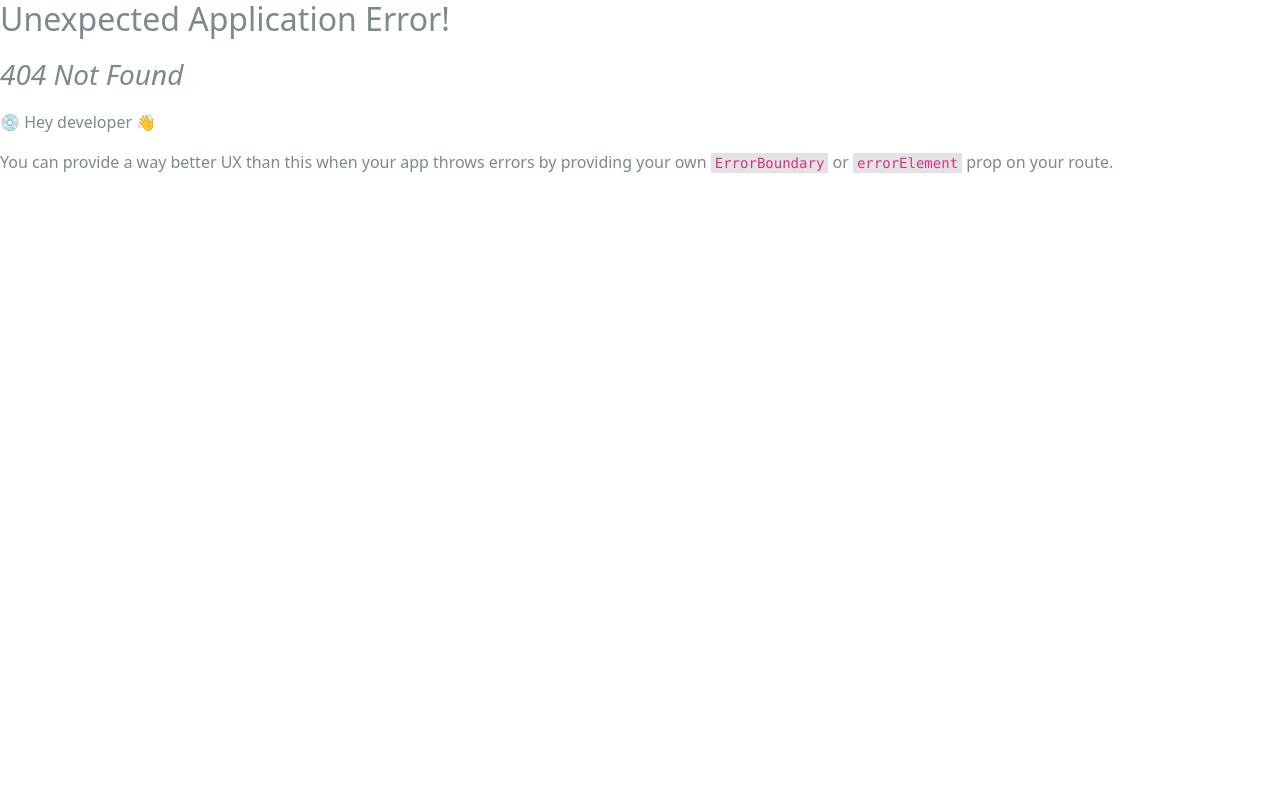
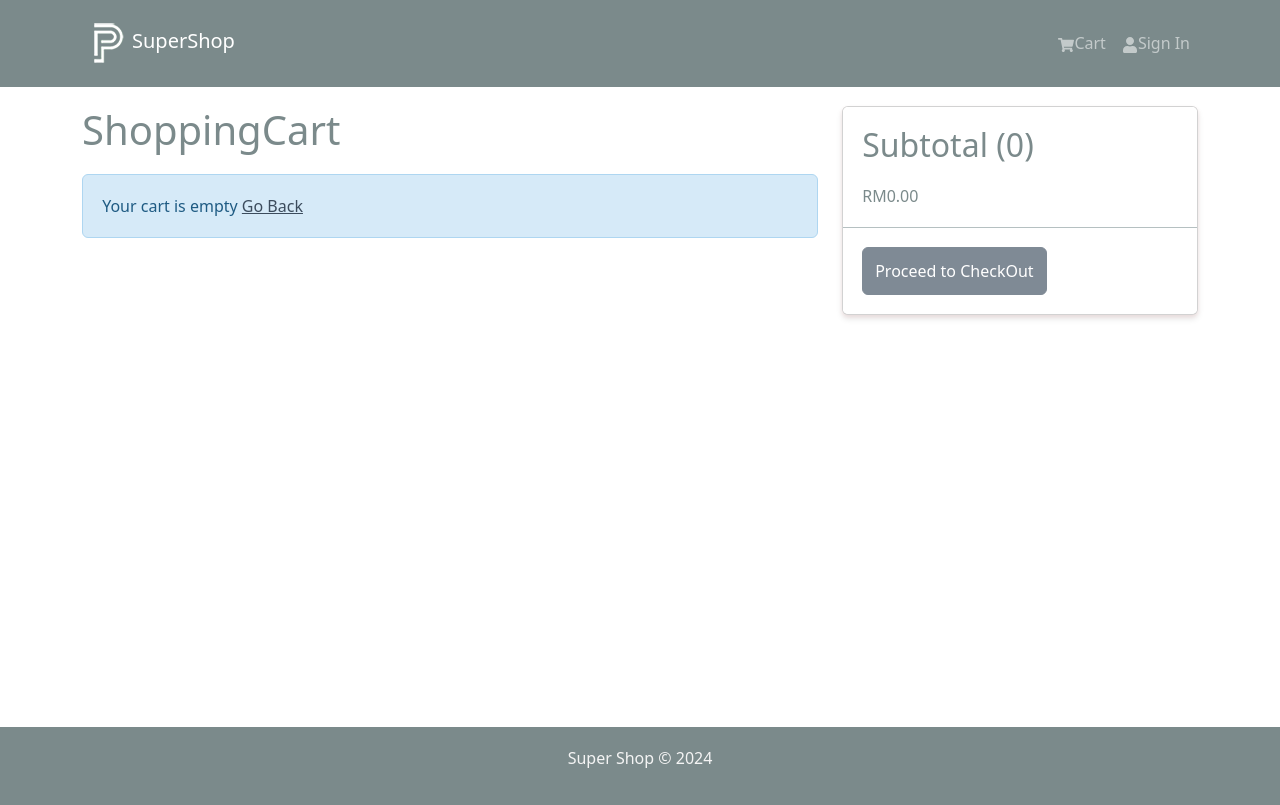
Before and after one commit to ruiensim/supershop, a React (Create React App) app in the folder frontend/: page /cart in a window 1280 px wide. Before the commit this address had no page. Built offline with nearby package versions, Linux system fonts and the light colour scheme.

Commit message:
update cart function

```diff
--- a/frontend/src/components/Header.jsx
+++ b/frontend/src/components/Header.jsx
@@ -1,11 +1,14 @@
-import { Navbar,Nav,Container } from 'react-bootstrap'
+import {Badge, Navbar,Nav,Container } from 'react-bootstrap'
 import { FaShoppingCart, FaUser } from 'react-icons/fa'
 import { LinkContainer } from 'react-router-bootstrap'
 import logo from '../assets/logo.png'
 
 import React from 'react'
+import { useSelector } from 'react-redux'
 
 const Header = () => {
+  const {  cartItems } = useSelector((state)=>state.cart);
+  console.log('show',cartItems)
   return (
     <header>
         <Navbar bg="dark" variant='dark' expand="lg" collapseOnSelect>
@@ -20,7 +23,15 @@
                 <Navbar.Collapse id = "basic-navbar-nav">
                     <Nav className='ms-auto'>
                         <LinkContainer to="">
-                        <Nav.Link ><FaShoppingCart/>Cart</Nav.Link>
+                        <Nav.Link ><FaShoppingCart/>Cart
+                        {
+                            cartItems.length > 0 &&(
+                                <Badge pill bg='success' style={{marginLeft:'5px'}}>
+                                    {cartItems.reduce((a,c)=> a+c.qty,0)}
+                                </Badge>
+                            )
+                        }
+                        </Nav.Link>
                         </LinkContainer>
                         <LinkContainer to="">
                         <Nav.Link ><FaUser/>Sign In</Nav.Link>
--- a/frontend/src/index.js
+++ b/frontend/src/index.js
@@ -13,6 +13,7 @@
 import ProductScreen from './screens/ProductScreen';
 import { Provider } from 'react-redux';
 import store from './store';
+import CartScreen from './screens/CartScreen';
 
 const root = ReactDOM.createRoot(document.getElementById('root'));
 const router = createBrowserRouter(
@@ -20,6 +21,7 @@
     <Route path="/" element={<App/>}>
       <Route index={true} path="/" element={<HomeScreen/>}/>
       <Route path="/product/:id" element={<ProductScreen/>}/>
+      <Route path="/cart" element={<CartScreen/>}/>
     </Route>
   )
 )
--- /dev/null
+++ b/frontend/src/screens/CartScreen.jsx
@@ -0,0 +1,105 @@
+import { Col, ListGroup, Row,Image, Form, Button,Card } from "react-bootstrap"
+import { FaTrash } from "react-icons/fa"
+import { Link, Navigate, useNavigate } from "react-router-dom"
+import Message from "../components/Message"
+import { useDispatch, useSelector } from "react-redux"
+import { addToCart, removeFromCart } from "../slices/cartSlice"
+
+
+const CartScreen = () => {
+
+  const dispatch = useDispatch();
+  const navigate = useNavigate();
+
+  const addToCartHandler = async (product,qty) =>{
+    dispatch(addToCart({...product,qty}));
+  }
+
+  const removeFromCartHandler = async (id) =>{
+    dispatch(removeFromCart(id));
+  }
+
+  const checkOutHandler = () =>{
+        navigate('/login?redirect=/shipping')
+  }
+
+  const {  cartItems } = useSelector((state)=>state.cart);
+
+  return (
+    <Row>
+        <Col md={8}>
+        <h1 style={{marginBottom: '20px'}} >ShoppingCart</h1>
+        {cartItems.length === 0 ? (
+            <Message>
+                Your cart is empty <Link to ='/'>Go Back</Link>
+            </Message>
+
+
+        ):(
+            <ListGroup variant = 'flush'>
+                {cartItems.map(item =>
+                    <ListGroup.Item key={item.id}>
+                     <Row>
+                        <Col md={2}>
+                         <Image src= {item.image} alt={item.name} fluid rounded/>
+                        </Col>
+                        <Col md={3}>
+                         <Link to = {`/product/${item._id}`}>{item.name}</Link>
+                        </Col>
+                        <Col md={2}>
+                         {item.price}
+                        </Col>
+                        <Col md={2}>
+                        <Form.Control
+                            as='select'
+                            value={item.qty}
+                            onChange = {(e) => addToCartHandler(item,Number(e.target.value))}
+                          >
+                            {[...Array(item.countInStock).keys()].map(x=>(
+                            <option key={x + 1} value={x+1}>
+                            {x+1}
+                            </option>
+                            )
+                            )}
+                        </Form.Control>
+                        </Col>
+                        <Col md={2}>
+                        <Button type='button' variant='light' onClick={()=>removeFromCartHandler(item._id)}>
+                            <FaTrash/>
+                        </Button>
+                        </Col>
+                     </Row>
+                    </ListGroup.Item>
+                )}
+            </ListGroup>
+        )}
+        </Col>
+        <Col md={4}>
+        <Card>
+            <ListGroup variant='flush'>
+                <ListGroup.Item>
+                    <h2>
+                        Subtotal ({cartItems.reduce((acc,item) => acc + item.qty,0)})
+                    </h2>
+                    RM{cartItems.reduce((acc,item) => acc + item.price * item.qty,0).toFixed(2)}
+                </ListGroup.Item>
+                <ListGroup.Item>
+                   <Button
+                   type='button'
+                   className='btn-block'
+                   disabled={cartItems.length === 0}
+                   onClick={checkOutHandler}
+                   >
+                    Proceed to CheckOut
+                   </Button>
+                </ListGroup.Item>
+            </ListGroup>
+        </Card>
+        </Col>
+    </Row>
+
+
+  )
+}
+
+export default CartScreen
--- a/frontend/src/screens/ProductScreen.jsx
+++ b/frontend/src/screens/ProductScreen.jsx
@@ -1,17 +1,27 @@
-import { useParams } from 'react-router-dom'
+import { useParams , useNavigate} from 'react-router-dom'
 import { Link } from 'react-router-dom'
-import { Row,Col,Image,ListGroup,Card,Button} from 'react-bootstrap'
+import {Form, Row,Col,Image,ListGroup,Card,Button} from 'react-bootstrap'
 import Rating from '../components/Rating'
 import { useGetProductDetailsQuery } from '../slices/productApiSlice'
 import Loader from '../components/Loader'
 import Message from '../components/Message'
+import { useState } from 'react'
+import { addToCart } from '../slices/cartSlice'
+import { useDispatch } from 'react-redux'
 
 
 const ProductScreen = () => {
 
+  const dispatch =  useDispatch();
+  const navigate = useNavigate();
   const {id : product_id} = useParams();
-  console.log(product_id);
+  const[qty, setQty] = useState(1);
   const {data: product, isLoading, error} = useGetProductDetailsQuery(product_id);
+
+  const addToCartHandler = () =>{
+      dispatch(addToCart({...product, qty}));
+      navigate('/cart');
+  }
 
   return (
     <>
@@ -57,11 +67,39 @@
                   <Col><strong>{product.countInStock > 0 ? 'In Stock' : 'Out of Stock'}</strong></Col>
               </Row>
           </ListGroup.Item>
+          {product.countInStock > 0 &&
+            <ListGroup.Item>
+            <Row>
+              <Col>
+               Qty
+              </Col>
+              <Col>
+                <Form.Control
+                as='select'
+                value={qty}
+                onChange = {(e) => setQty(Number(e.target.value))}
+                >
+                {[...Array(product.countInStock).keys()].map(x=>(
+                  <option key={x + 1} value={x+1}>
+                    {x+1}
+                  </option>
+                )
+                )}
+                </Form.Control>
+
+              </Col>
+
+            </Row>
+           </ListGroup.Item>
+
+
+          }
           <ListGroup.Item>
               <Button
                   className='btn-block'
                   type='button'
                   disabled={product.countInStock === 0}
+                  onClick={addToCartHandler}
               >
                   Add to Cart
               </Button>
--- /dev/null
+++ b/frontend/src/slices/cartSlice.js
@@ -0,0 +1,39 @@
+import { createSlice } from "@reduxjs/toolkit";
+import { updateCart } from "../utils.js/cartUtils";
+
+
+const initialState  = localStorage.getItem("cart")
+? JSON.parse(localStorage.getItem("cart"))
+: {cartItems:[]};
+
+const cartSlice = createSlice({
+    name: "cart",
+    initialState,
+    reducers:{
+        addToCart:(state,action) =>{
+
+            const item = action.payload;
+            const existItem = state.cartItems.find((x) => x._id == item._id);
+
+            if(existItem)
+            {
+                state.cartItems = state.cartItems.map((x) => x._id === existItem._id ? item : x);
+            }
+            else
+            {
+                state.cartItems = [...state.cartItems, item];
+            }
+
+            return updateCart(state);
+        },
+        removeFromCart:(state,action) =>{
+            console.log('payload',action.payload);
+            state.cartItems = state.cartItems.filter((x)=> x._id !== action.payload)
+
+            return updateCart(state);
+        }
+    }
+});
+
+export const { addToCart, removeFromCart} = cartSlice.actions;
+export default cartSlice.reducer;
--- a/frontend/src/store.js
+++ b/frontend/src/store.js
@@ -1,10 +1,12 @@
 import { configureStore } from "@reduxjs/toolkit";
 import {apiSlice} from "./slices/apiSlice"
+import cartSlice from "./slices/cartSlice";
 
 
 const store = configureStore({
     reducer:{
         [apiSlice.reducerPath]:apiSlice.reducer,
+        cart: cartSlice
     },
     middleware: (getDefaultMiddleware) => getDefaultMiddleware().concat(apiSlice.middleware),
     devTools: true,
--- /dev/null
+++ b/frontend/src/utils.js/cartUtils.js
@@ -0,0 +1,22 @@
+export const roundDecimal = (num) => {
+    return (Math.round(num*100)/100).toFixed(2);
+}
+
+export const updateCart =(state) => {
+
+    state.itemPrice = roundDecimal(state.cartItems.reduce((acc,item) => acc + item.price * item.qty,0));
+
+    state.shippingPrice = roundDecimal(state.itemPrice >= 100? 0 : 10);
+
+    state.taxPrice = roundDecimal(Number((0.15 * state.itemPrice).toFixed(2)));
+
+    state.totalPrice = (
+        Number(state.itemPrice)+
+        Number(state.shippingPrice)+
+        Number(state.taxPrice)
+    ).toFixed(2);
+
+    localStorage.setItem('cart', JSON.stringify(state));
+
+    return state;
+}
```
